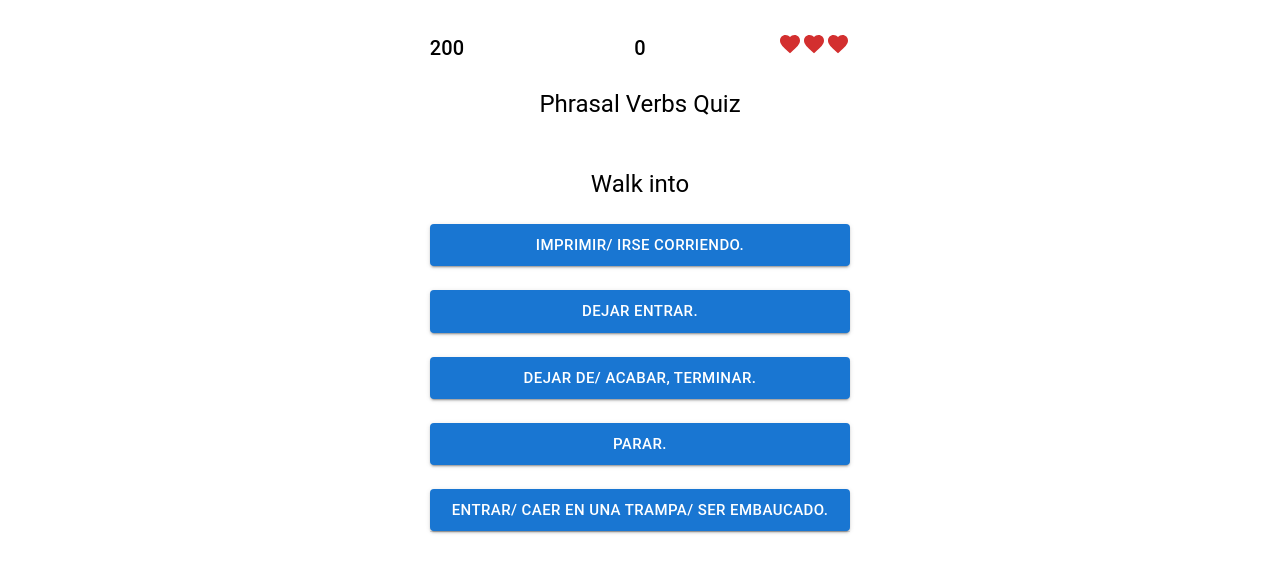
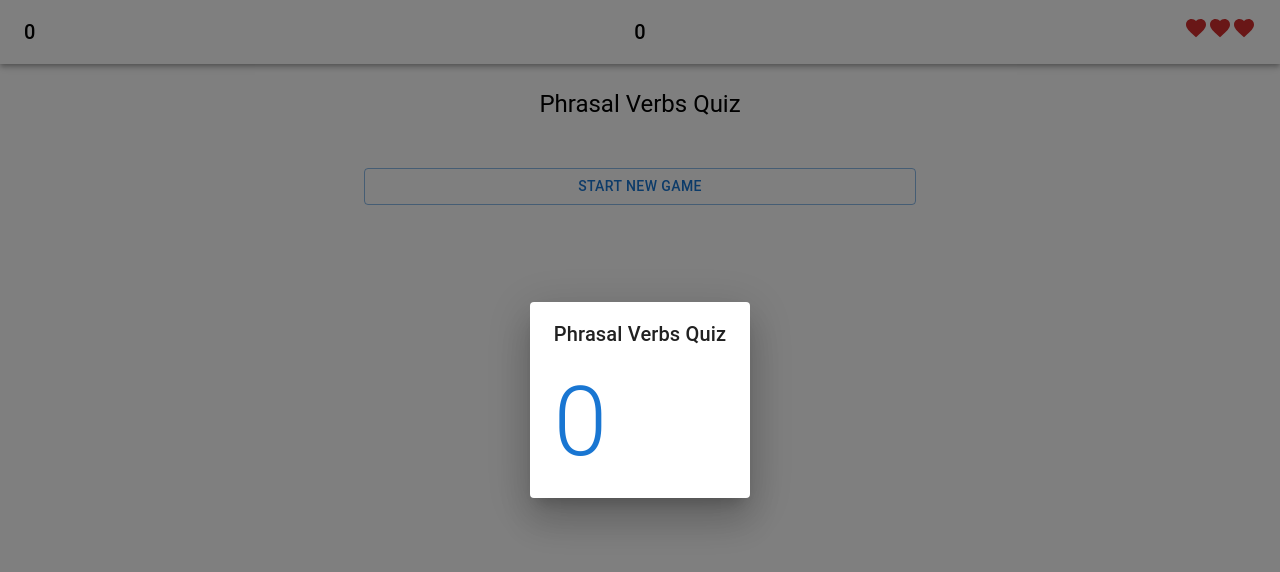
Before and after one commit to menusal/phrasal-game, a React (Vite) app in the folder game/: page / in a window 1280 px wide. Shown: the top 572 px of the page. Built offline with nearby package versions, Linux system fonts and the light colour scheme; what js-confetti would draw is missing.

Commit message:
add header

```diff
--- a/game/src/App.css
+++ b/game/src/App.css
@@ -1,7 +1,6 @@
 #root {
-  max-width: 1280px;
+  width: 100%;
   margin: 0 auto;
-  padding: 2rem;
   text-align: center;
 }
 @keyframes logo-spin {
@@ -30,3 +29,7 @@
 .response {
   width: 100%;
 }
+
+.header {
+  background-color: darkorange;
+}
--- a/game/src/App.tsx
+++ b/game/src/App.tsx
@@ -9,6 +9,9 @@ import {
   Box,
   Divider,
   Zoom,
+  AppBar,
+  IconButton,
+  Toolbar,
 } from "@mui/material";
 import { Quiz } from "./types";
 import useQuestion from "./hooks/useQuestion";
@@ -19,13 +22,16 @@ import FavoriteIcon from "@mui/icons-material/Favorite";
 import AccessTimeIcon from "@mui/icons-material/AccessTime";
 import JSConfetti from "js-confetti";
 import { MAX_SCORE } from "./config";
+import StartModal from "./components/StartModal";
 
 const jsConfetti = new JSConfetti();
 
 function App() {
   const [response, setResponse] = useState<string>("");
+  const [open, setOpen] = useState<boolean>(false);
   const [quiz, setQuiz] = useState<Quiz | null>(null);
   const [animate, setAnimate] = useState<boolean>(false);
+  const [buttonTex, setButtonText] = useState<string>("Start");
 
   const { getQuiz } = useQuestion();
 
@@ -37,29 +43,40 @@ function App() {
 
   const resetGame = () => {
     resetLifes();
-    resetScore();
     reset();
     stop();
+    setOpen(true);
+    setButtonText("Start new game");
   };
 
   const fetchQuiz = async () => {
     const quiz = await getQuiz();
-    console.log(quiz);
+
     setQuiz(quiz);
   };
 
   useEffect(() => {
-    fetchQuiz();
-    setAnimate(true);
-    start();
+    setResponse("start");
+    setUpGame();
+    resetGame();
   }, []);
 
   useEffect(() => {
     if (lifes === 0) {
       resetGame();
-      fetchQuiz();
     }
   }, [lifes]);
+
+  const setUpGame = () => {
+    setOpen(false);
+    setAnimate(true);
+  };
+
+  const startGame = () => {
+    setUpGame();
+    fetchQuiz();
+    start();
+  };
 
   const handleResponse = (response: string) => {
     setResponse(response);
@@ -76,6 +93,8 @@ function App() {
   const handleNext = () => {
     setAnimate(false);
     setResponse("");
+    setButtonText("Next");
+
     setTimeout(() => {
       fetchQuiz();
       setAnimate(true);
@@ -84,12 +103,10 @@ function App() {
   };
 
   return (
+    <>
+      <Header />
       <Container maxWidth="sm">
-      <Grid container spacing={1}>
-        <Timer time={time} isRunning={isRunning} />
-        <Score score={score} />
-        <Lifes lifes={lifes} />
-      </Grid>
+        <StartModal open={open} onClose={() => setOpen(false)} score={score} />
         <Grid container spacing={2}>
           <Grid item xs={12}>
             <Grow in={true}>
@@ -99,13 +116,6 @@ function App() {
                 </Typography>
               </Box>
             </Grow>
-          {/* <Grow in={true}>
-            <Box marginBottom={3}>
-              <Typography variant="h6" color="initial">
-                {formatTime(time)}
-              </Typography>
-            </Box>
-          </Grow> */}
             {quiz && (
               <>
                 <Zoom in={animate}>
@@ -147,6 +157,9 @@ function App() {
                     </Grow>
                   ))}
                   <Divider />
+                </Box>
+              </>
+            )}
             <Box
               marginTop={6}
               display={response === "" ? "none" : "-moz-initial"}
@@ -157,16 +170,30 @@ function App() {
                 fullWidth
                 onClick={handleNext}
               >
-                    Siguiente
+                {buttonTex}
               </Button>
             </Box>
-              </Box>
-            </>
-          )}
           </Grid>
         </Grid>
       </Container>
+    </>
   );
+
+  function Header() {
+    return (
+      <Box sx={{ flexGrow: 1 }}>
+        <AppBar position="static" sx={{ bgcolor: "transparent" }}>
+          <Toolbar>
+            <Grid container>
+              <Score score={score} />
+              <Timer time={time} isRunning={isRunning} />
+              <Lifes lifes={lifes} />
+            </Grid>
+          </Toolbar>
+        </AppBar>
+      </Box>
+    );
+  }
 }
 
 export default App;
@@ -186,20 +213,21 @@ function Lifes({ lifes }: { lifes: number }) {
 function Score({ score }: { score: number }) {
   return (
     <Grid item xs={4}>
+      <Box display="flex" justifyContent="flex-start">
         <Typography variant="h6" color="initial">
           {score}
         </Typography>
+      </Box>
     </Grid>
   );
 }
 
-function Timer({ time, isRunning }: { time: number, isRunning: boolean }) {
-
+function Timer({ time, isRunning }: { time: number; isRunning: boolean }) {
   const points = Math.floor(MAX_SCORE / time);
 
   return (
     <Grid item xs={4}>
-      <Box display="flex" justifyContent="flex-start">
+      <Box display="flex" justifyContent="center">
         <Typography variant="h6" color="initial">
           {isFinite(points) ? points : 0}
         </Typography>
--- /dev/null
+++ b/game/src/components/StartModal.tsx
@@ -0,0 +1,44 @@
+import {
+  Button,
+  Dialog,
+  DialogTitle,
+  DialogContent,
+  DialogContentText,
+  Typography,
+  Box,
+} from "@mui/material";
+import React from "react";
+
+export default function StartModal({
+  open,
+  score,
+  onClose,
+}: {
+  open: boolean;
+  score: number;
+  onClose: () => void;
+}) {
+  const handleClose = () => {
+    onClose();
+  };
+
+  return (
+    <Dialog
+      open={open}
+      onClose={handleClose}
+      aria-labelledby="alert-dialog-title"
+      aria-describedby="alert-dialog-description"
+    >
+      <DialogTitle id="alert-dialog-title">Phrasal Verbs Quiz</DialogTitle>
+      <DialogContent>
+        <DialogContentText id="alert-dialog-description">
+          <Box>
+            <Typography variant="h1" color="primary">
+              {score}
+            </Typography>
+          </Box>
+        </DialogContentText>
+      </DialogContent>
+    </Dialog>
+  );
+}
```
Lines whose indentation alone changed are shown as unchanged.
